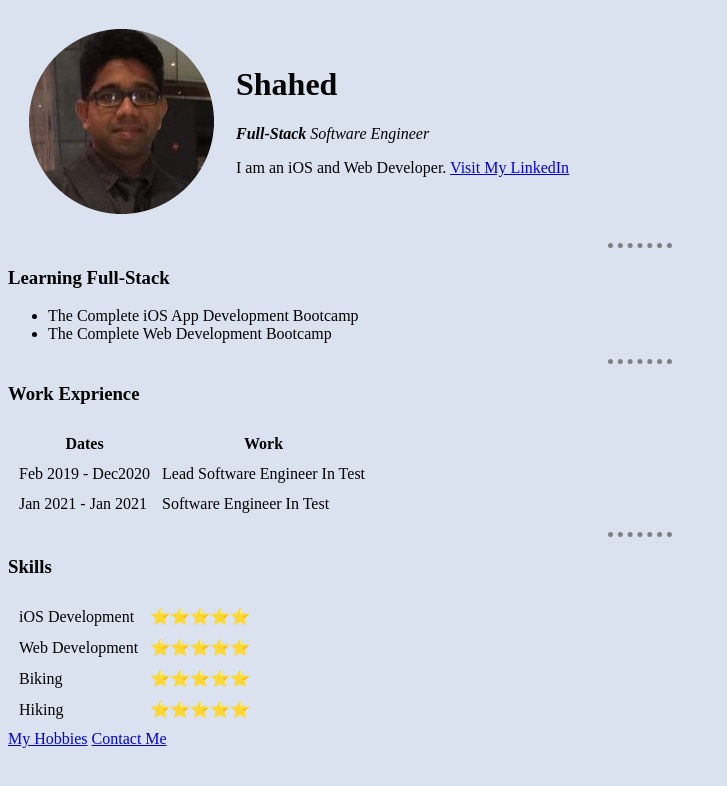
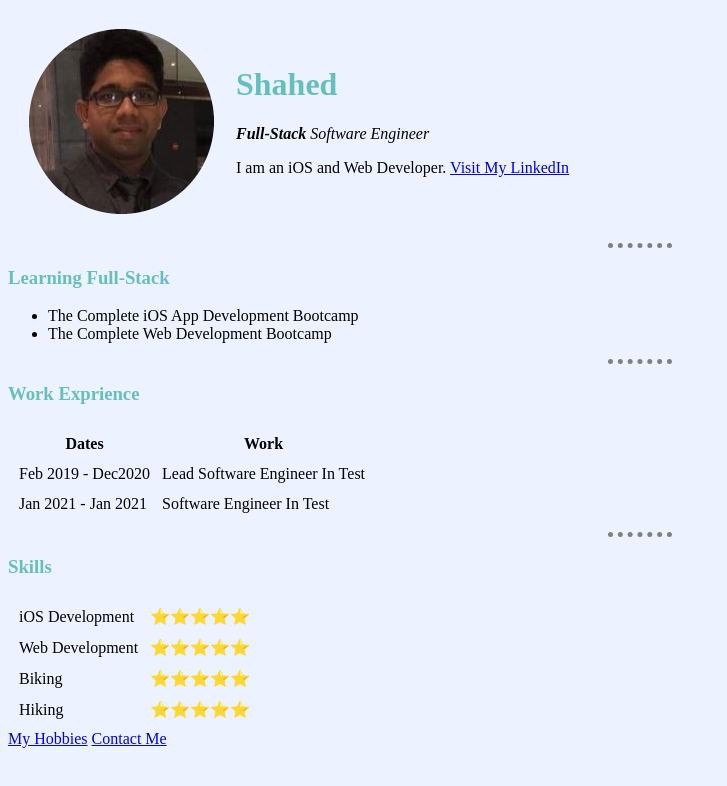
Before and after one commit to shahedSDE/MAResume, a plain HTML site: page index.html in a window 1280 px wide. Shown: the whole page, without its empty margins (0-727 px from the left). Drawn offline with Linux system fonts and the light colour scheme.

Commit message:
external css color defined

```diff
--- a/css/styles.css
+++ b/css/styles.css
@@ -1,5 +1,13 @@
 body {
-    background-color: #DBE2EF;
+    background-color: #ECF2FF;
+}
+
+h1{
+    color: #66BFBF;
+}
+
+h3{
+    color: #66BFBF;
 }
 
 hr {
```
Also changed, not shown: contact-me.html (+2 -0 lines), hobbies.html (+2 -0 lines).
